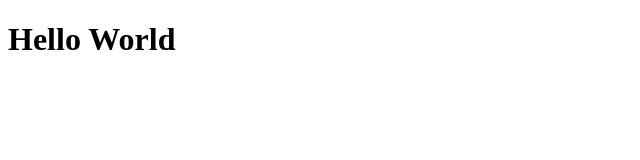
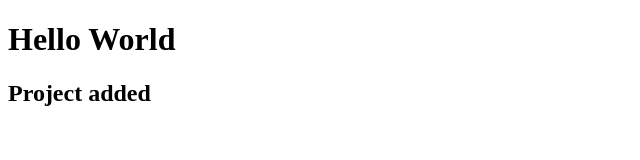
Before and after one commit to ranjanpandit7/Project1, a plain HTML site: page index.html in a window 1280 px wide. Shown: the whole page, without its empty margins (0-640 px from the left). Drawn offline with Linux system fonts and the light colour scheme.

Commit message:
little change

```diff
--- a/index.html
+++ b/index.html
@@ -7,5 +7,6 @@
 </head>
 <body>
    <h1>Hello World</h1>
+   <h2>Project added</h2>
 </body>
 </html>
```
